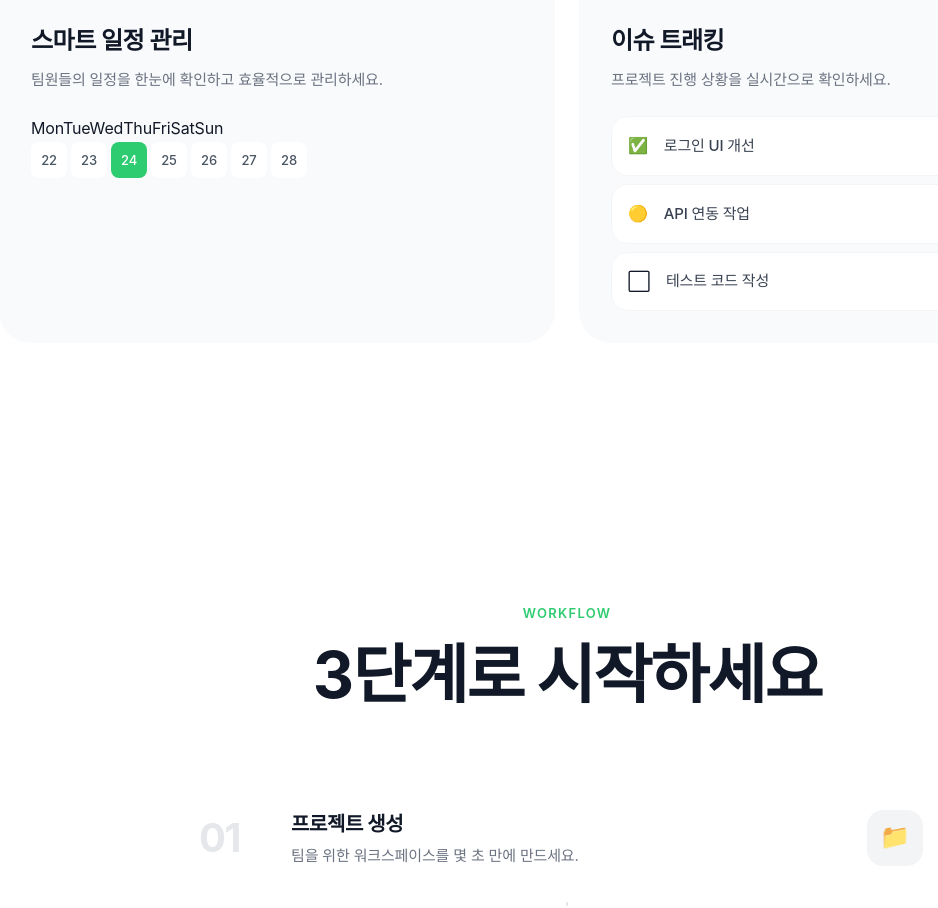
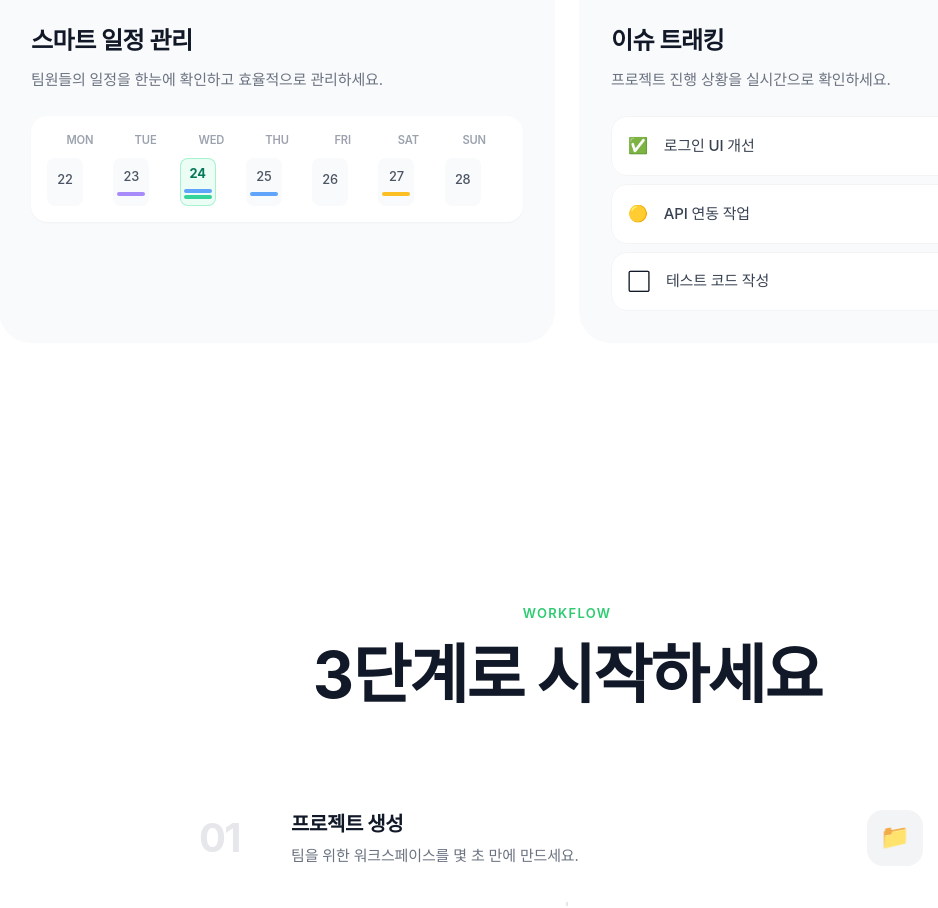
Before and after one commit to Spinxxx-Soo/DIDIT, a React (Vite) app in the folder apps/client/: page / in a window 1280 px wide. Shown: the part 1852-2760 px from the top of the page, without its empty margins (73-1011 px from the left). Built offline with nearby package versions, Linux system fonts and the light colour scheme; no server answers; a web font is replaced by a local one.

Commit message:
test style

```diff
--- a/apps/client/src/pages/LandingPage.css
+++ b/apps/client/src/pages/LandingPage.css
@@ -1299,6 +1299,90 @@
   }
 }
 
+/* Calendar Preview Styles */
+.calendar-preview {
+  background: var(--color-white);
+  border-radius: var(--radius-lg);
+  padding: var(--space-md);
+  box-shadow: var(--shadow-sm);
+  margin-top: var(--space-lg);
+  flex: 1; /* Fill remaining space */
+  display: flex;
+  flex-direction: column;
+}
+
+.calendar-preview-expanded {
+  display: flex;
+  flex-direction: column;
+  gap: var(--space-xs);
+  height: 100%;
+}
+
+.calendar-header {
+  display: grid;
+  grid-template-columns: repeat(7, 1fr);
+  text-align: center;
+  margin-bottom: var(--space-xs);
+}
+
+.calendar-header span {
+  font-size: 0.7rem;
+  font-weight: 600;
+  color: var(--color-gray-400);
+  text-transform: uppercase;
+}
+
+.calendar-grid {
+  display: grid;
+  grid-template-columns: repeat(7, 1fr);
+  gap: var(--space-xs);
+  flex: 1;
+}
+
+.calendar-day {
+  aspect-ratio: 1;
+  border-radius: var(--radius-sm);
+  display: flex;
+  flex-direction: column;
+  align-items: center;
+  padding: 4px;
+  font-size: 0.8rem;
+  color: var(--color-gray-600);
+  cursor: default;
+  transition: all var(--transition-fast);
+  background: var(--color-gray-50);
+  min-height: 48px;
+}
+
+.calendar-day:hover {
+  background: var(--color-gray-100);
+}
+
+.calendar-day.active {
+  background: var(--color-emerald-50);
+  color: var(--color-emerald-700);
+  font-weight: 700;
+  box-shadow: inset 0 0 0 1px var(--color-emerald-200);
+}
+
+.calendar-day .day-number {
+  margin-bottom: 4px;
+}
+
+/* Event Bars */
+.event-bar {
+  width: 100%;
+  height: 4px;
+  border-radius: 2px;
+  margin-bottom: 2px;
+}
+
+.event-purple { background: #A78BFA; } /* Violet */
+.event-blue { background: #60A5FA; }   /* Blue */
+.event-green { background: #34D399; }  /* Emerald */
+.event-orange { background: #FBBF24; } /* Amber */
+
+
 /* Prefers reduced motion */
 @media (prefers-reduced-motion: reduce) {
   .fade-up {
```
